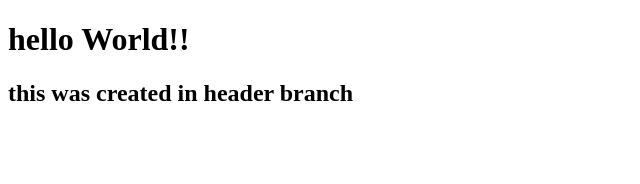
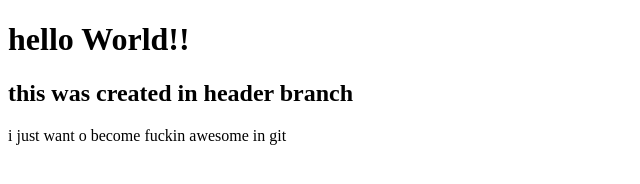
Before and after one commit to alejandrodgz/collaboration-excercise, a plain HTML site: page index.html in a window 1280 px wide. Shown: the whole page, without its empty margins (0-640 px from the left). Drawn offline with Linux system fonts and the light colour scheme.

Commit message:
last advance

```diff
--- a/index.html
+++ b/index.html
@@ -8,5 +8,6 @@
 <body>
     <h1>hello World!!</h1>
     <h2>this was created in header branch</h2>
+    <p> i just want o become fuckin awesome in git</p>
 </body>
 </html>
```
